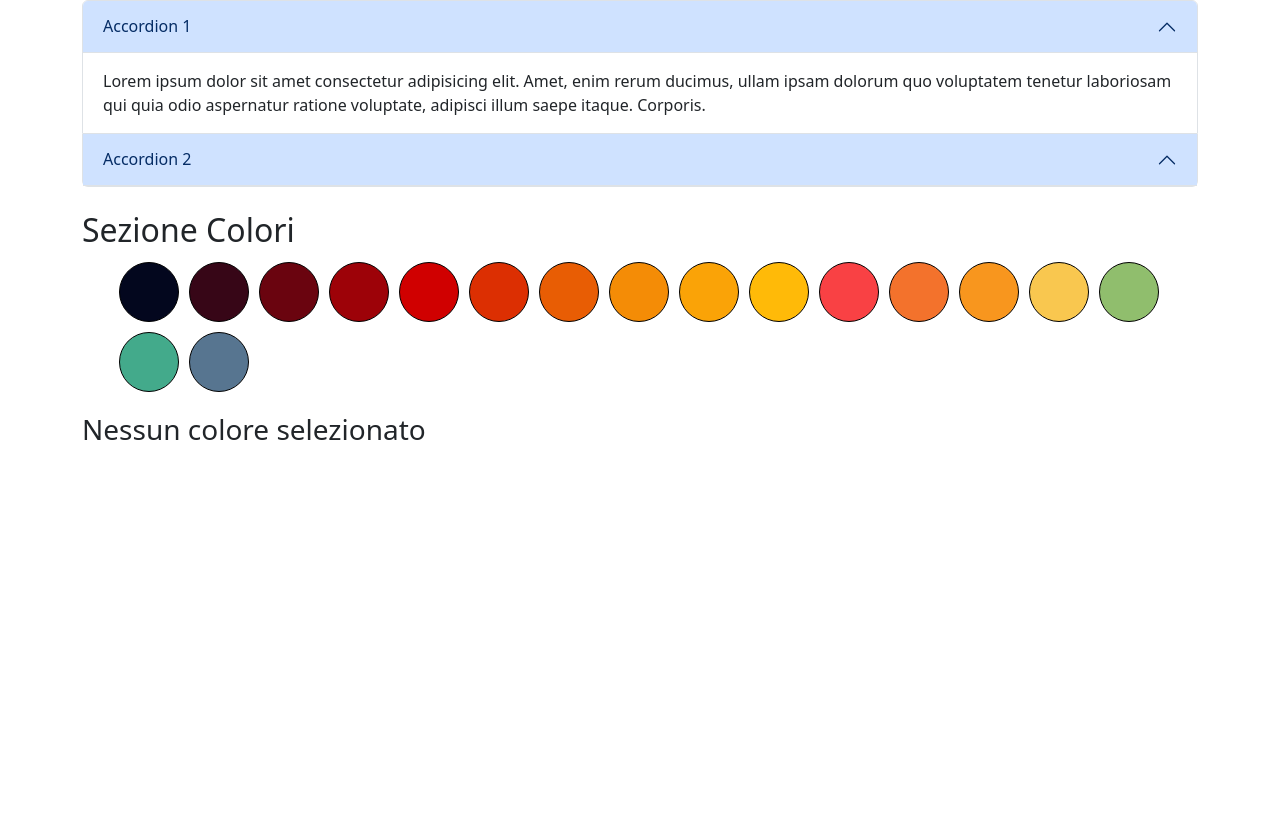
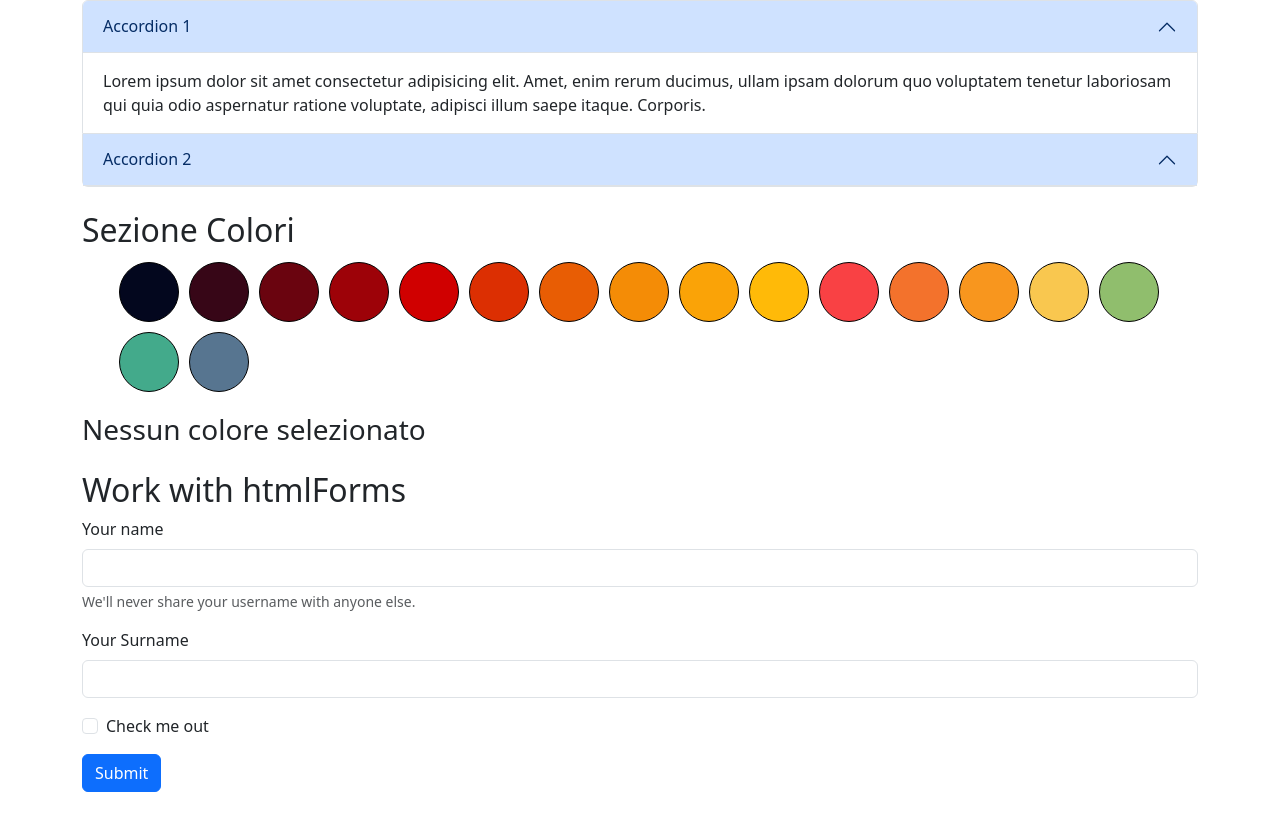
Before and after one commit to Classe136/lc-1612, a React (Vite) app: page / in a window 1280 px wide. Shown: the part 249-1065 px from the top of the page. Before the commit the page ends 800 px from the top, so only its background shows below. Built offline with nearby package versions, Linux system fonts and the light colour scheme.

Commit message:
Handle form

```diff
--- a/src/App.jsx
+++ b/src/App.jsx
@@ -1,12 +1,14 @@
 import SectionCounter from "./components/SectionCounter.jsx";
 import AccordionList from "./components/AccordionList.jsx";
 import ColorSection from "./components/ColorSection.jsx";
+import MyForm from "./components/MyForm.jsx";
 function App() {
   return (
     <main className="container">
       <SectionCounter />
       <AccordionList />
       <ColorSection />
+      <MyForm />
     </main>
   );
 }
--- /dev/null
+++ b/src/components/MyForm.jsx
@@ -0,0 +1,81 @@
+import { useState } from "react";
+const initialUser = {
+  name: "",
+  surname: "",
+  premium: false,
+};
+function MyForm() {
+  const [user, setUser] = useState(initialUser);
+  const [userList, setUserList] = useState([]);
+
+  function handleInput(e) {
+    // const newUser = { ...user };
+    // newUser[e.target.name] =e.target.value;
+    const value =
+      e.target.type === "checkbox" ? e.target.checked : e.target.value;
+
+    setUser({ ...user, [e.target.name]: value });
+  }
+  function handleSubmit(e) {
+    e.preventDefault();
+    // const newUserList = [...userList];
+    // newUserList.push(user);
+    setUserList([...userList, user]);
+    setUser(initialUser);
+  }
+  return (
+    <section className="my-4">
+      <h2>Work with htmlForms</h2>
+      <form onSubmit={handleSubmit}>
+        <div className="mb-3">
+          <label htmlFor="username" className="form-label">
+            Your name
+          </label>
+          <input
+            type="text"
+            className="form-control"
+            id="username"
+            aria-describedby="usernamelHelp"
+            value={user.name}
+            onChange={handleInput}
+            name="name"
+          />
+          <div id="usernamelHelp" className="form-text">
+            We&apos;ll never share your username with anyone else.
+          </div>
+        </div>
+        <div className="mb-3">
+          <label htmlFor="userSurname" className="form-label">
+            Your Surname
+          </label>
+          <input
+            type="text"
+            className="form-control"
+            id="userSurname"
+            value={user.surname}
+            onChange={handleInput}
+            name="surname"
+          />
+        </div>
+
+        <div className="mb-3 form-check">
+          <input
+            type="checkbox"
+            className="form-check-input"
+            id="userPremium"
+            name="premium"
+            onChange={handleInput}
+          />
+          <label className="form-check-label" htmlFor="userPremium">
+            Check me out
+          </label>
+        </div>
+        <button type="submit" className="btn btn-primary">
+          Submit
+        </button>
+      </form>
+    </section>
+  );
+}
+
+export default MyForm;
```
